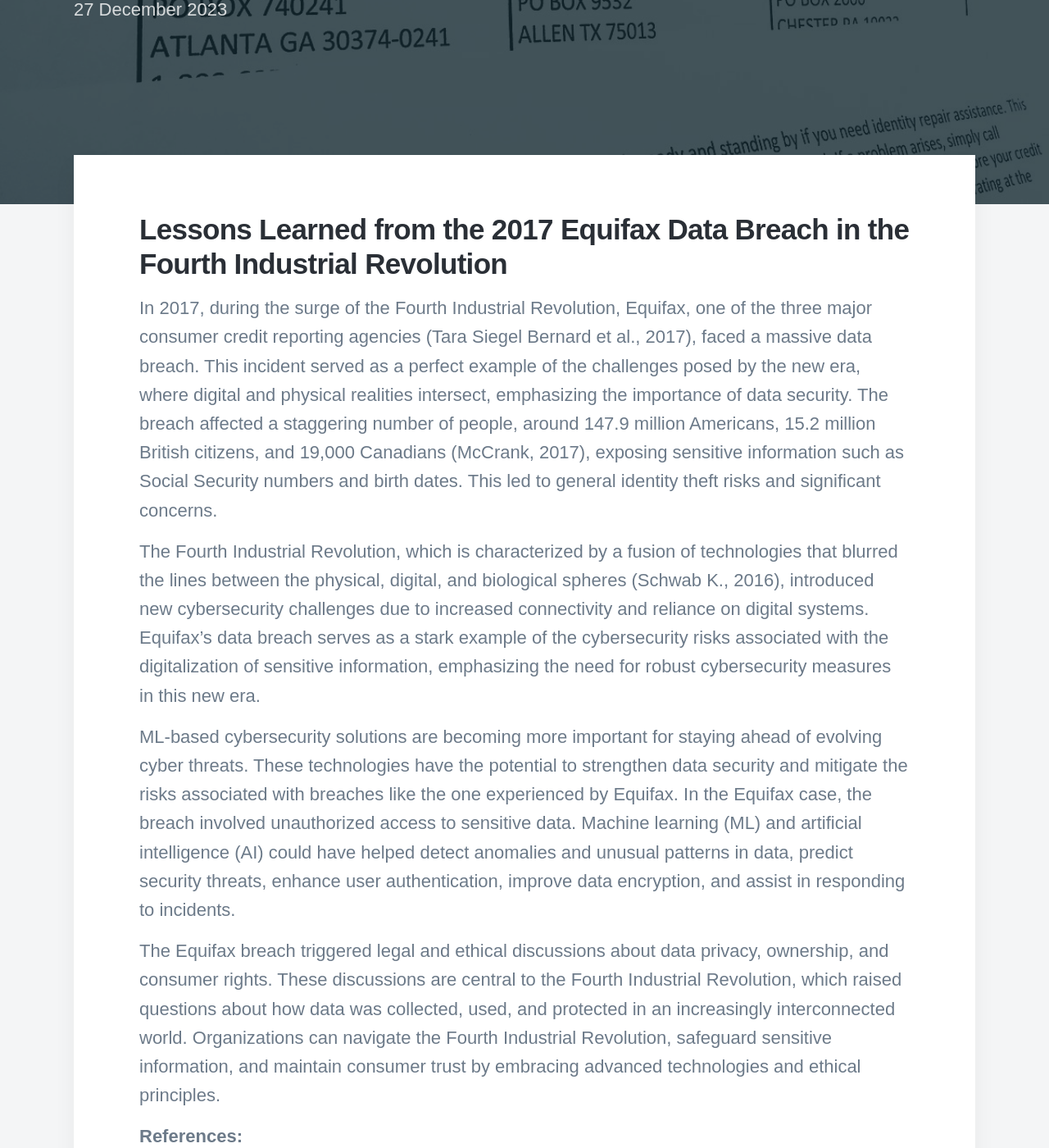
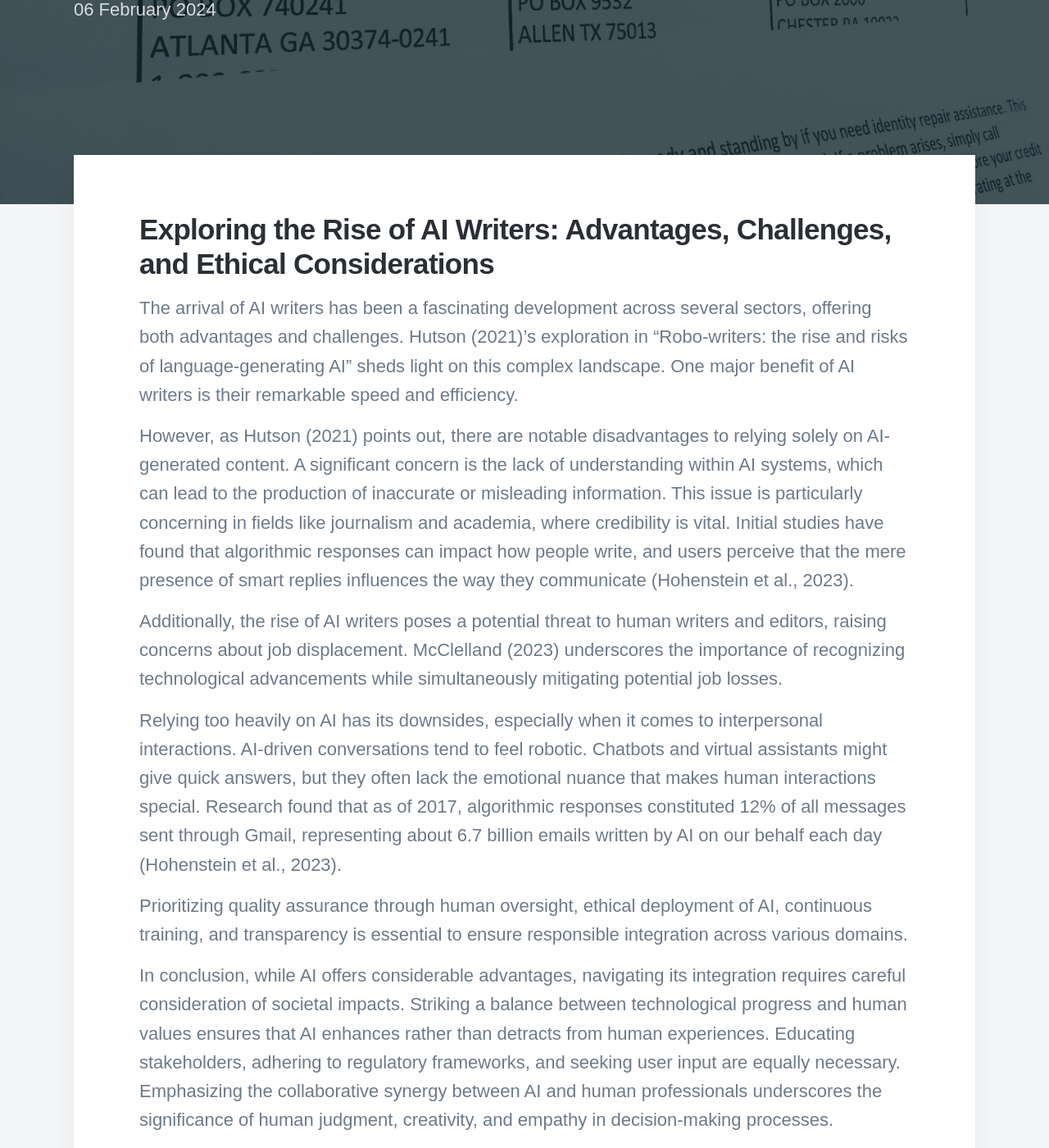
Before and after one commit to DaisyIpatzi/daisyipatzi.github.io, a Jekyll site: the page built from _posts/2024-02-06-summary-post2-moduleML.md, in a window 1280 px wide and 1400 px high, scrolled down 487 px. Shown: the whole window at 82% size. Built offline with Jekyll 4.4.1, drawn with Linux system fonts in a browser that asks for light colours; nearby versions of some CDN libraries; some web fonts are replaced; some of the changed text lies outside the part shown.

Commit message:
Update 2024-02-06-summary-post2-moduleML.md

```diff
--- a/_posts/2024-02-06-summary-post2-moduleML.md
+++ b/_posts/2024-02-06-summary-post2-moduleML.md
@@ -1,28 +1,35 @@
 ---
-title: 'Lessons Learned from the 2017 Equifax Data Breach in the Fourth Industrial Revolution'
-date: 2023-12-27 00:00:00
-description: 'Essay: Summary Post 1 | Machine Learning Module'
+title: 'Exploring the Rise of AI Writers: Advantages, Challenges, and Ethical Considerations'
+date: 2024-02-06 00:00:00
+description: 'Essay: Summary Post 2 | Machine Learning Module'
 featured_image: 'images/demo/equifax.jpg'
 ---
 
-## Lessons Learned from the 2017 Equifax Data Breach in the Fourth Industrial Revolution
+## Exploring the Rise of AI Writers: Advantages, Challenges, and Ethical Considerations
 
-In 2017, during the surge of the Fourth Industrial Revolution, Equifax, one of the three major consumer credit reporting agencies (Tara Siegel Bernard et al., 2017), faced a massive data breach. This incident served as a perfect example of the challenges posed by the new era, where digital and physical realities intersect, emphasizing the importance of data security. The breach affected a staggering number of people, around 147.9 million Americans, 15.2 million British citizens, and 19,000 Canadians (McCrank, 2017), exposing sensitive information such as Social Security numbers and birth dates. This led to general identity theft risks and significant concerns.
+The arrival of AI writers has been a fascinating development across several sectors, offering both advantages and challenges. Hutson (2021)'s exploration in "Robo-writers: the rise and risks of language-generating AI" sheds light on this complex landscape. One major benefit of AI writers is their remarkable speed and efficiency.
 
-The Fourth Industrial Revolution, which is characterized by a fusion of technologies that blurred the lines between the physical, digital, and biological spheres (Schwab K., 2016), introduced new cybersecurity challenges due to increased connectivity and reliance on digital systems. Equifax's data breach serves as a stark example of the cybersecurity risks associated with the digitalization of sensitive information, emphasizing the need for robust cybersecurity measures in this new era.
+However, as Hutson (2021) points out, there are notable disadvantages to relying solely on AI-generated content. A significant concern is the lack of understanding within AI systems, which can lead to the production of inaccurate or misleading information. This issue is particularly concerning in fields like journalism and academia, where credibility is vital. Initial studies have found that algorithmic responses can impact how people write, and users perceive that the mere presence of smart replies influences the way they communicate (Hohenstein et al., 2023).
 
-ML-based cybersecurity solutions are becoming more important for staying ahead of evolving cyber threats. These technologies have the potential to strengthen data security and mitigate the risks associated with breaches like the one experienced by Equifax. In the Equifax case, the breach involved unauthorized access to sensitive data. Machine learning (ML) and artificial intelligence (AI) could have helped detect anomalies and unusual patterns in data, predict security threats, enhance user authentication, improve data encryption, and assist in responding to incidents.
+Additionally, the rise of AI writers poses a potential threat to human writers and editors, raising concerns about job displacement. McClelland (2023) underscores the importance of recognizing technological advancements while simultaneously mitigating potential job losses.
 
-The Equifax breach triggered legal and ethical discussions about data privacy, ownership, and consumer rights. These discussions are central to the Fourth Industrial Revolution, which raised questions about how data was collected, used, and protected in an increasingly interconnected world. Organizations can navigate the Fourth Industrial Revolution, safeguard sensitive information, and maintain consumer trust by embracing advanced technologies and ethical principles.
+Relying too heavily on AI has its downsides, especially when it comes to interpersonal interactions. AI-driven conversations tend to feel robotic. Chatbots and virtual assistants might give quick answers, but they often lack the emotional nuance that makes human interactions special. Research found that as of 2017, algorithmic responses constituted 12% of all messages sent through Gmail, representing about 6.7 billion emails written by AI on our behalf each day (Hohenstein et al., 2023).
+
+Prioritizing quality assurance through human oversight, ethical deployment of AI, continuous training, and transparency is essential to ensure responsible integration across various domains.
+
+In conclusion, while AI offers considerable advantages, navigating its integration requires careful consideration of societal impacts. Striking a balance between technological progress and human values ensures that AI enhances rather than detracts from human experiences. Educating stakeholders, adhering to regulatory frameworks, and seeking user input are equally necessary. Emphasizing the collaborative synergy between AI and human professionals underscores the significance of human judgment, creativity, and empathy in decision-making processes.
 
 **References:**
 
-Federal Trade Commission (2022). _Equifax Data Breach Settlement._ [online] Federal Trade Commission. Available at: https://www.ftc.gov/enforcement/refunds/equifax-data-breach-settlement [Accessed 13 Nov. 2023].
+Baker, D. (2023). _AI, Job Loss, and Productivity Growth_. [online] Center for Economic and Policy Research. Available at: https://cepr.net/ai-job-loss-and-productivity-growth/ [Accessed 28 Jan. 2024].
 
-Hammouchi, H., Cherqi, O., Mezzour, G., Ghogho, M. and Koutbi, M.E. (2019). _Digging Deeper into Data Breaches: An Exploratory Data Analysis of Hacking Breaches Over Time_. Procedia Computer Science, 151, pp.1004–1009. doi:https://doi.org/10.1016/j.procs.2019.04.141.
+Currie, G.M. (2023). Academic integrity and artificial intelligence: is ChatGPT hype, hero or heresy? _Seminars in Nuclear Medicine_, [online] 53(5). doi:https://doi.org/10.1053/j.semnuclmed.2023.04.008.
 
-McCrank, J. (2017). _Equifax says 15.2 million UK records exposed in cyber breach_. Reuters. [online] 11 Oct. Available at: https://www.reuters.com/article/us-equifax-cyber-idUSKBN1CF2JU [Accessed 4 Dec. 2023].
+Hohenstein, J., Kizilcec, R.F., DiFranzo, D., Aghajari, Z., Mieczkowski, H., Levy, K., Naaman, M., Hancock, J. and Jung, M.F. (2023). Artificial intelligence in communication impacts language and social relationships. _Scientific Reports_, [online] 13(1), p.5487. doi:https://doi.org/10.1038/s41598-023-30938-9.
 
-Schwab, K. (2016). _The Fourth Industrial Revolution: what it means, how to respond_. [online] World Economic Forum. Available at: https://www.weforum.org/agenda/2016/01/the-fourth-industrial-revolution-what-it-means-and-how-to-respond [Accessed 13 Nov. 2023].
+Hutson, M. (2021). Robo-writers: the rise and risks of language-generating AI. _Nature_, [online] 591(7848), pp.22–25. doi:https://doi.org/10.1038/d41586-021-00530-0.
+McClelland, C. (2023). _The Impact of Artificial Intelligence - Widespread Job Losses_. [online] IoT For All. Available at: https://www.iotforall.com/impact-of-artificial-intelligence-job-losses [Accessed 28 Jan. 2024].
 
-Tara Siegel Bernard, Hsu, T., Perlroth, N. and Lieber, R. (2017). _Equifax Says Cyberattack May Have Affected 143 Million in the U.S. The New York Times_. [online] 7 Sep. Available at: https://www.nytimes.com/2017/09/07/business/equifax-cyberattack.html [Accessed 4 Dec. 2023].
+Miller, A. (2019). The intrinsically linked future for human and Artificial Intelligence interaction. _Journal of Big Data_, 6(1). doi:https://doi.org/10.1186/s40537-019-0202-7.
+
+Norori, N., Hu, Q., Aellen, F.M., Faraci, F.D. and Tzovara, A. (2021). Addressing bias in big data and AI for health care: A call for open science. _Patterns_, 2(10), p.100347. doi:https://doi.org/10.1016/j.patter.2021.100347.
```
